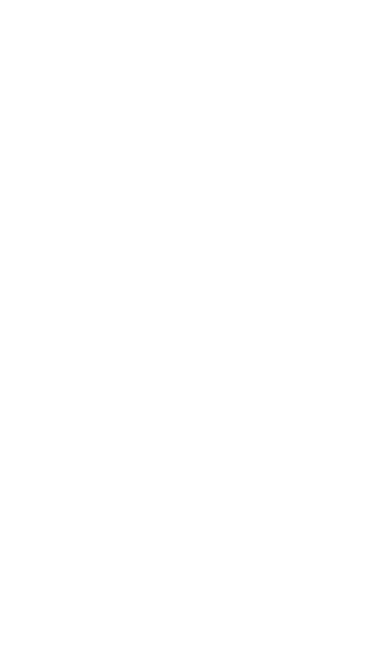
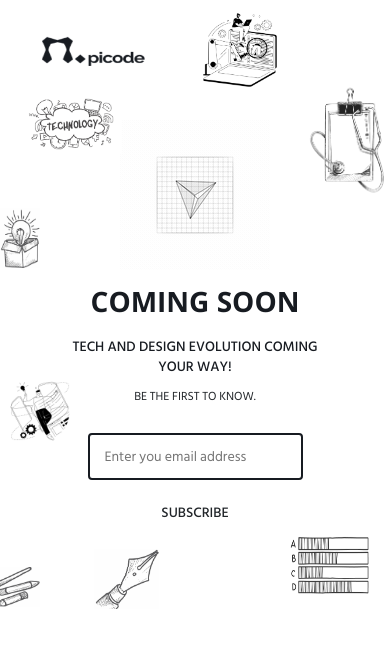
Before and after one commit to PiCode-internal/picode-comingsoon-frontend, a React (Create React App) app: page /commingsoon2 in a window 390 px wide. Before the commit this address had no page. Shown: the top 648 px of the page. Built offline with nearby package versions, Linux system fonts and the light colour scheme.

Commit message:
fixed responsive

```diff
--- a/package.json
+++ b/package.json
@@ -6,14 +6,17 @@
     "@testing-library/jest-dom": "^5.16.5",
     "@testing-library/react": "^13.4.0",
     "@testing-library/user-event": "^13.5.0",
+    "axios": "^1.4.0",
     "bootstrap": "^5.2.3",
+    "formik": "^2.2.9",
     "jquery": "^3.6.4",
     "popper.js": "^1.16.1",
     "react": "^18.2.0",
     "react-dom": "^18.2.0",
     "react-router-dom": "^6.11.1",
     "react-scripts": "5.0.1",
-    "web-vitals": "^2.1.4"
+    "web-vitals": "^2.1.4",
+    "yup": "^1.1.1"
   },
   "scripts": {
     "start": "react-scripts start",
--- a/src/App.js
+++ b/src/App.js
@@ -1,14 +1,16 @@
 import { BrowserRouter, Route, Routes } from "react-router-dom";
 import './App.css';
-import comingsoonPage from "./jsx/pages/comingsoon_page";
 import ComingsoonPage2 from "./jsx/pages/comingsoon_page2";
+import ComingsoonPage from "./jsx/pages/comingsoon_page";
 
 function App() {
   return (
     <div className="App">
       <BrowserRouter>
         <Routes>
-          <Route path="/" Component={ComingsoonPage2} exact />
+          <Route path="/" Component={ComingsoonPage} exact />
+          <Route path="/commingsoon2" Component={ComingsoonPage2} exact />
+          {/* <Redirect to="/" /> */}
         </Routes>
       </BrowserRouter>
     </div>
--- a/src/css/comingsoon.css
+++ b/src/css/comingsoon.css
@@ -133,6 +133,8 @@
   transform: translateX(38px);
   animation: yellow-circle 15s linear infinite;
 }
+
+
 
 
 @keyframes yellow-circle  {
--- a/src/css/comingsoon2.css
+++ b/src/css/comingsoon2.css
@@ -4,7 +4,7 @@
   font-family: 'Hind Siliguri', sans-serif;
 }
 
-.main-wrapper{
+.main-wrapper2{
    width: 100%;
    height: 100vh;
    display: flex;
@@ -19,6 +19,7 @@
 .coming_soon_2{
   position: relative;
   z-index: 10;
+  margin-top: 10px;
 }
 
 .main_gif{
@@ -41,7 +42,7 @@
   flex-direction: column;
 }
 
-.email_input{
+.email_input2{
 font-family: 'Hind Siliguri', sans-serif;
 font-style: normal;
 font-weight: 400;
@@ -54,10 +55,41 @@
 outline: none;
 max-width: 320px;
 width: 100%;
-margin-right: 15px;
-margin-top: 20px;
+margin: 0 auto;
+/* margin-right: 15px; */
+/* margin-top: 20px; */
 
 }
+
+.heading2{
+  font-family: 'Open Sans', sans-serif;
+  font-style: normal;
+  font-weight: 700;
+  font-size: 54px;
+  text-transform: uppercase;
+  color: #171B21;
+  }
+
+  .description2{
+  font-family: 'Hind Siliguri', sans-serif;
+  font-style: normal;
+  font-weight: 500;
+  font-size: 22px;
+  line-height: 39px;
+  text-transform: uppercase;
+  color: #171B21;
+  margin-top: 30px;
+  }
+
+  .extraText2{
+  font-family: 'Hind Siliguri', sans-serif;
+  font-style: normal;
+  font-weight: 400;
+  font-size: 18px;
+  line-height: 32px;
+  text-transform: uppercase;
+  margin-bottom: 20px;
+  }
 
 
 /* Images */
@@ -264,7 +296,6 @@
 }
 
 
-
 /* Responsive adjustments */
 @media screen and (max-width: 1600px){
   .doctor1{
@@ -389,7 +420,7 @@
     right: 46px;
     bottom: 110px;
   }
-  .email_input{
+  .email_input2{
     margin-left: 70px;
   }
   .eye {
@@ -518,10 +549,10 @@
   .colour_div{
     transform: translateX(-70px);
   }
-  .email_input{
+  .email_input2{
     margin-left: 50px;
   }
-  .description{
+  .description2{
     font-size: 14px;
   }
   .eye {
@@ -670,13 +701,13 @@
   .colour_div{
     transform: translateX(-10px);
   }
-  .email_input{
+  .email_input2{
     margin-left: 35px;
   }
   .email_btn {
     font-size: 16px;
   }
-  .description{
+  .description2{
     font-size: 14px;
   }
   .eye {
@@ -739,7 +770,7 @@
     width: 250px;
     height: 250px;
   }
-  .heading {
+  .heading2 {
     font-size: 35px;
     margin-top: 20px;
   }
@@ -837,14 +868,14 @@
   .colour_div{
     transform: translateX(-45px);
   }
-  .email_input{
+  .email_input2{
     margin-left: 73px;
     width: 260px;
   }
   .email_btn {
     font-size: 16px;
   }
-  .description{
+  .description2{
     font-size: 16px;
     flex-direction: column;
     align-items: center;
@@ -914,7 +945,7 @@
     width: 250px;
     height: 250px;
   }
-  .heading {
+  .heading2 {
     font-size: 30px;
     margin-top: 20px;
   }
@@ -1012,7 +1043,7 @@
   .colour_div{
     transform: translateX(-10px);
   }
-  .email_input{
+  .email_input2{
     justify-content: center;
     max-width: 215px;
     margin: 0 auto;
@@ -1028,7 +1059,7 @@
    text-align: center;
    margin:  0 auto;
   }
-  .description{
+  .description2{
     font-size: 16px;
     flex-wrap: wrap;
     justify-content: center;
@@ -1094,11 +1125,11 @@
     width: 210px;
     height: 210px;
   }
-  .heading {
+  .heading2 {
     font-size: 28px;
     margin-top: 0px;
   }
-  .extraText{
+  .extraText2{
     margin-top: -4px;
     font-size: 14px;
   }
@@ -1108,17 +1139,21 @@
 }
 
 @media screen and (max-width : 450px){
+  .main-wrapper2{
+    height: 100%;
+    padding-top: 100px;
+ }
   .logo{
     width : 34%;
     height: 100%;
   }
   .doctor1{
-    width: 130px;
-    height: 140px;
+    width: 109px;
+    height: 130px;
   }
   .doctor_div{
     top: 75px;
-    right: -45%;
+    right: -60%;
   }
   .pencil{
     width: 110px;
@@ -1152,17 +1187,17 @@
   .calender_div{
     transform: translate(-45px, 10px);
   }
-  .technology{
-    width: 130px;
-    height: 70px;
-  }
+  .technology {
+    width: 100px;
+    height: 60px;
+}
   .technology_div{
-    left: -50%;
-    transform: translateY(-340px);
+    left: -60%;
+    transform: translateY(-230px);
   }
   .doller{
-    width: 60px;
-    height: 45px;
+    width: 0px;
+    height: 0px;
   }
   .doller_div{
     bottom: 16%;
@@ -1184,12 +1219,12 @@
     transform: translate(-10px, 179px);
   }
   .letters {
-    width: 100px;
-    height: 80px;
+    width: 80px;
+    height: 60px;
   }
   .letters_div{
-    right: 38px;
-    bottom: 25px;
+    right: 20px;
+    bottom: 14px;
 
   }
   .colour{
@@ -1199,28 +1234,7 @@
   .colour_div{
     transform: translateX(-10px);
   }
-  .email_input{
-    justify-content: center;
-    max-width: 215px;
-    margin: 0 auto;
-    flex-wrap: wrap;
-    display: flex;
-  }
-  .email_btn {
-    margin-top: 10px;
-    font-size: 18px;
-  }
-  .descriotion_div{
-    max-width: 260px;
-   text-align: center;
-   margin:  0 auto;
-  }
-  .description{
-    font-size: 16px;
-    flex-wrap: wrap;
-    justify-content: center;
-    align-items: center;
-  }
+
   .eye {
     width: 85px;
     height: 50px;
@@ -1233,7 +1247,8 @@
     height: 60px;
   }
   .light_div {
-    left: 32%;
+    left: 0;
+    transform: translateY(80px);
 }
   .pen {
     width: 65px;
@@ -1241,15 +1256,15 @@
   }
 
   .pen_div{
-    width: 65px;
-    height: 60px
+    left: 24%;
+    bottom: 0%;
   }
   .brush {
-    width: 55px;
-    height: 50px;
+    width: 40px;
+    height: 40px;
   }
   .brush_div{
-    bottom: 5px;
+    bottom: 2px;
   }
   .idea {
     width: 0px;
@@ -1260,12 +1275,13 @@
     bottom: 37%;
   }
   .roller {
-    width: 100px;
-    height: 100px;
+    width: 80px;
+    height: 80px;
   }
   .roller_div{
-    bottom: -102px;
-    transform: translateY(-210px);
+    /* bottom: -106px; */
+    left: 0;
+    transform: translateY(-260px);
   }
   .men {
     width: 0px;
@@ -1276,20 +1292,38 @@
     transform: translateY(-243px);
 
   }
-
   .main_gif{
-    width: 190px;
-    height: 190px;
-  }
-  .heading {
-    font-size: 28px;
-    margin-top: 0px;
-  }
-  .extraText{
-    margin-top: -4px;
-    font-size: 14px;
+    width: 150px;
+    height: 150px;
+    margin-top: 20px;
   }
   .coming_soon_2{
-    margin-bottom: 25%;
+    margin-top: 15px;
+    margin-bottom: 20%;
+  }
+  .heading2 {
+    font-size: 28px;
+  }
+  .extraText2{
+
+    font-size: 12px;
+  }
+
+  .email_input2{
+    margin: 0 auto;
+  }
+  .email_btn {
+    margin-top: 10px;
+    font-size: 18px;
+  }
+  .descriotion_div{
+    max-width: 260px;
+   text-align: center;
+   margin:  0 auto;
+  }
+  .description2{
+    font-size: 14px;
+    line-height : 20px;
+    margin-top: 10px;
   }
 }
--- a/src/jsx/pages/comingsoon_page.js
+++ b/src/jsx/pages/comingsoon_page.js
@@ -1,10 +1,44 @@
-import React from 'react'
+import React, { useState } from 'react';
 import "../../css/comingsoon.css"
 import logo from "../../icons/logo.png"
 import ImgAnimation from '../components/img_animation'
+import { Formik, Form } from 'formik';
+import axios from 'axios';
 
 
-function comingsoonPage() {
+function ComingsoonPage() {
+
+  const [submitted, setSubmitted] = useState(false);
+
+  const handleSubscribe = async (values, { resetForm }) => {
+    try {
+      let payload = {
+        email: values?.email
+      }
+      // const response = await axios.post('https://picode-comingsoon-backend.vercel.app/api/email/send', payload);
+      // console.log('Subscription response:', response);
+      // sessionStorage.setItem('email', values?.email);
+      setSubmitted(true)
+
+      resetForm(); // Reset the form values
+    } catch (error) {
+      console.error('Subscription error:', error);
+    }
+  };
+
+  if (submitted) {
+    return (
+      <div>
+        <p>Thank you for your Suscrible!</p>
+        <p>
+          <a href="#" >
+            Register another!
+          </a>
+        </p>
+      </div>
+    );
+  }
+
   return (
     <div className='main-wrapper'>
       <header>
@@ -29,10 +63,49 @@
                 <br />
                 <span className='extraText'>Be the first to know.</span>
               </h4>
-              <div>
-                <input className='email_input' name="email" placeholder={"Enter you email address"} />
-                <button className='btn email_btn'>Subscribe</button>
-              </div>
+
+
+              <Formik
+                initialValues={{ email: "" }}
+                validate={values => {
+                  const errors = {};
+                  if (!values.email) {
+                    errors.email = 'Please enter the email address !';
+                  } else if (
+                    !/^[A-Z0-9._%+-]+@[A-Z0-9.-]+\.[A-Z]{2,}$/i.test(values.email)
+                  ) {
+                    errors.email = 'Invalid email address';
+                  }
+                  return errors;
+                }}
+                onSubmit={handleSubscribe}
+              >
+                {
+                  ({ values, handleChange, errors, touched, handleSubmit, isSubmitting }) => {
+                    return (
+                      <Form>
+
+                        <div className='email_form'>
+                          <input
+                            className='email_input'
+                            name="email"
+                            placeholder={"Enter you email address"}
+                            value={values?.email}
+                            onChange={handleChange}
+                          />
+                          <p className='text-danger mt-2'> {errors.email && touched.email && errors.email}</p>
+                        </div>
+                        <div>
+                          <button className='btn email_btn' type='submit' disabled={isSubmitting}>Subscribe</button>
+                        </div>
+
+                      </Form>
+                    )
+                  }
+                }
+              </Formik>
+
+
             </div>
           </div>
           <div className='col-12 col-lg-6 col-sm-12'>
@@ -44,4 +117,4 @@
   )
 }
 
-export default comingsoonPage;
+export default ComingsoonPage;
--- a/src/jsx/pages/comingsoon_page2.js
+++ b/src/jsx/pages/comingsoon_page2.js
@@ -33,7 +33,7 @@
   console.log("showImage2", showImage2)
 
   return (
-    <div className='main-wrapper'>
+    <div className='main-wrapper2'>
       <header>
         <div className="header">
           <div className='container'>
@@ -165,15 +165,15 @@
           </div>
           <div className='col-12'>
             <div className='coming_soon_2'>
-              <h1 className='heading'>Coming Soon</h1>
+              <h1 className='heading2'>Coming Soon</h1>
               <div className='descriotion_div'>
-                <h4 className='description'>
+                <h4 className='description2'>
                   Tech and design evolution coming your way!
                 </h4>
               </div>
-              <p className='extraText'>Be the first to know.</p>
+              <p className='extraText2'>Be the first to know.</p>
               <div>
-                <input className='email_input' name="email" placeholder={"Enter you email address"} />
+                <input className='email_input2' name="email" placeholder={"Enter you email address"} />
                 <button className='btn email_btn'>Subscribe</button>
 
               </div>
```
Also changed, not shown: 1 other file (tests, documents, lock files or other folders).
